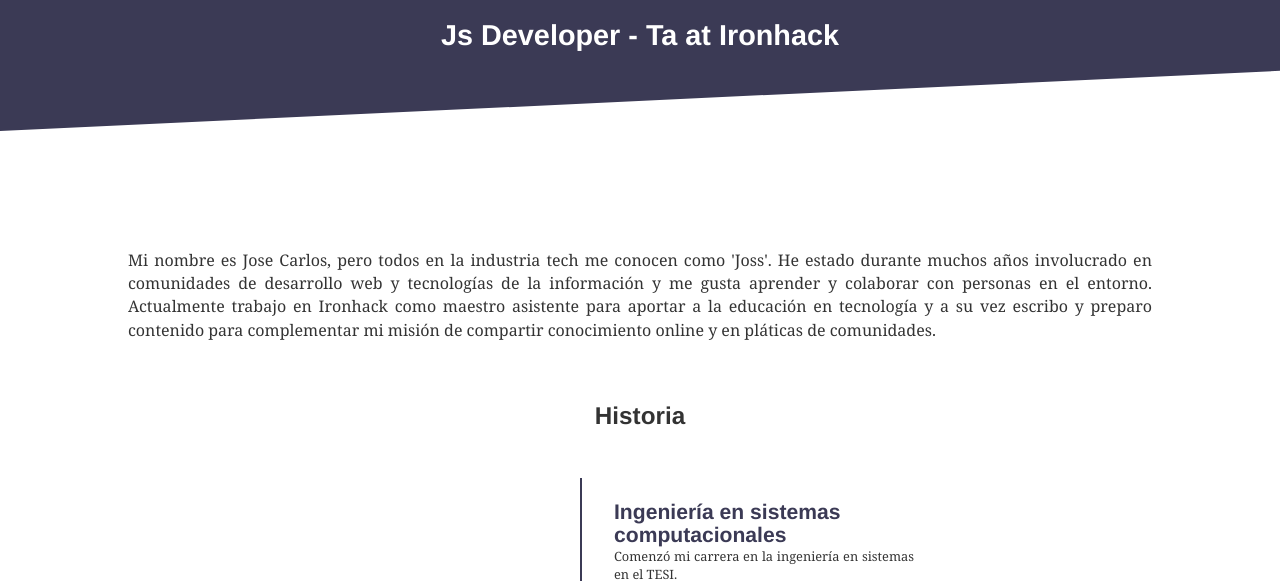
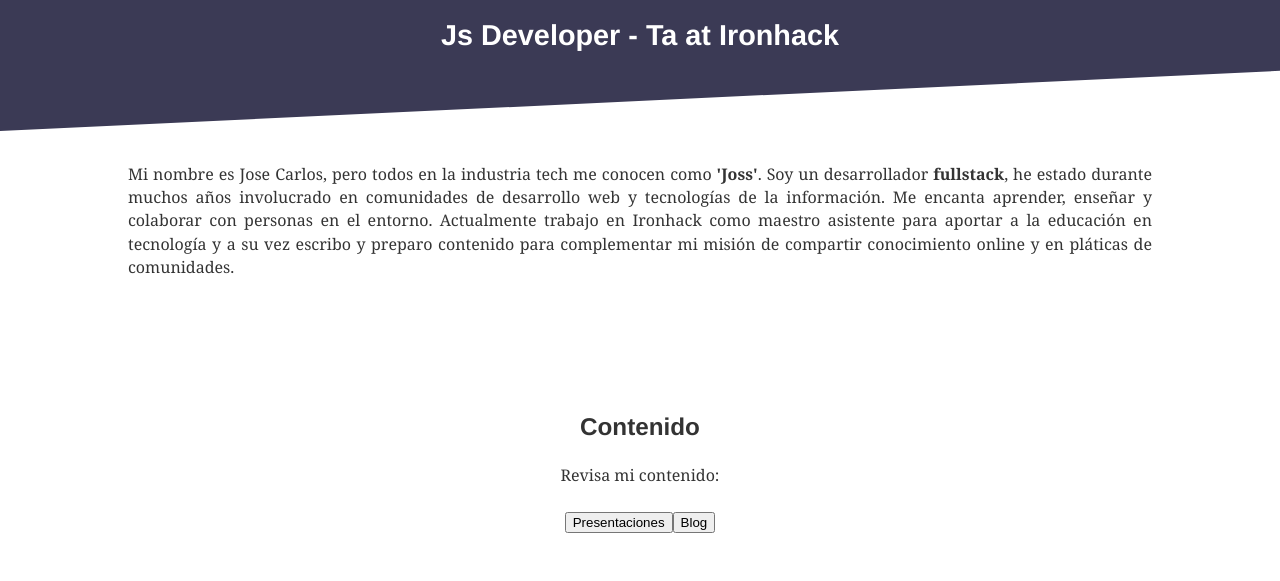
Before and after one commit to Jossdz/GatsbyPort, a Gatsby site: page / in a window 1280 px wide. Shown: the part 371-952 px from the top of the page. Built offline with nearby package versions, Linux system fonts and the light colour scheme; Gatsby itself is replaced by a stand-in of ours; some packages are replaced by stand-ins of ours.

Commit message:
new content

```diff
--- a/src/pages/index.js
+++ b/src/pages/index.js
@@ -69,8 +69,16 @@ const Home = ({data}) => {
 
 		<Center>
 			<p>
-				Mi nombre es Jose Carlos, pero todos en la industria tech me conocen como 'Joss'. He estado durante muchos años involucrado en comunidades de desarrollo web y tecnologías de la información y me gusta aprender y colaborar con personas en el entorno. Actualmente trabajo en Ironhack como maestro asistente para aportar a la educación en tecnología y a su vez escribo y preparo contenido para complementar mi misión de compartir conocimiento online y en pláticas de comunidades.
+				Mi nombre es Jose Carlos, pero todos en la industria tech me conocen como <b>'Joss'</b>. Soy un desarrollador <b>fullstack</b>, he estado durante muchos años involucrado en comunidades de desarrollo web y tecnologías de la información. Me encanta aprender, enseñar y colaborar con personas en el entorno. Actualmente trabajo en Ironhack como maestro asistente para aportar a la educación en tecnología y a su vez escribo y preparo contenido para complementar mi misión de compartir conocimiento online y en pláticas de comunidades.
 			</p>
+		</Center>
+		<Center>
+			<h2>Contenido</h2>
+			<p>Revisa mi contenido:</p>
+			<div>
+			<button>Presentaciones</button>
+			<button>Blog</button>
+			</div>
 		</Center>
 		<center>
 			<h2>Historia</h2>
@@ -109,8 +117,9 @@ export const query = graphql`
 				}
 			}
 		}
+
 		apollo: file(relativePath: {eq: "apollo.png"}) {
-    ...fluidImage
+    	...fluidImage
 		}
 		eslint: file(relativePath: {eq: "eslint.png"}) {
 			...fluidImage
--- a/src/style/Center.js
+++ b/src/style/Center.js
@@ -2,14 +2,12 @@ import styled from 'styled-components'
 import React from 'react'
 
 const Cen = styled.div`
-	height: 20rem;
 	margin-top: -3em;
-	padding-top: 3em;
 	display: flex;
-	align-items: flex-start;
+	align-items: center;
 	justify-content: center;
 	flex-direction: column;
-	padding: 12rem 8rem 4rem 8rem;
+	padding: 5rem 8rem;
 	p {
 		text-align: justify;
 	}
--- a/src/style/Footer.js
+++ b/src/style/Footer.js
@@ -4,10 +4,10 @@ import {FontAwesomeIcon} from '@fortawesome/react-fontawesome'
 import { faHeart } from '@fortawesome/free-solid-svg-icons'
 
 const Footer = styled.footer`
-  -webkit-clip-path: polygon(0 23%, 100% 0%, 100% 100%, 0% 100%);
-  clip-path: polygon(0 23%, 100% 0%, 100% 100%, 0% 100%);
+  -webkit-clip-path: polygon(0 30%, 100% 0%, 100% 100%, 0% 100%);
+  clip-path: polygon(0 30%, 100% 0%, 100% 100%, 0% 100%);
   width: 100%;
-  height: 15em;
+  height: 12em;
   background-color: #3B3A55;
   display: flex;
   flex-direction: column;
@@ -31,7 +31,7 @@ const Footer = styled.footer`
 `
 const Links = styled.div`
   width: 100%;
-  margin-top: 3em;
+  margin-top: 2.3em;
   display: flex;
   align-items: center;
   justify-content: space-around;
```
